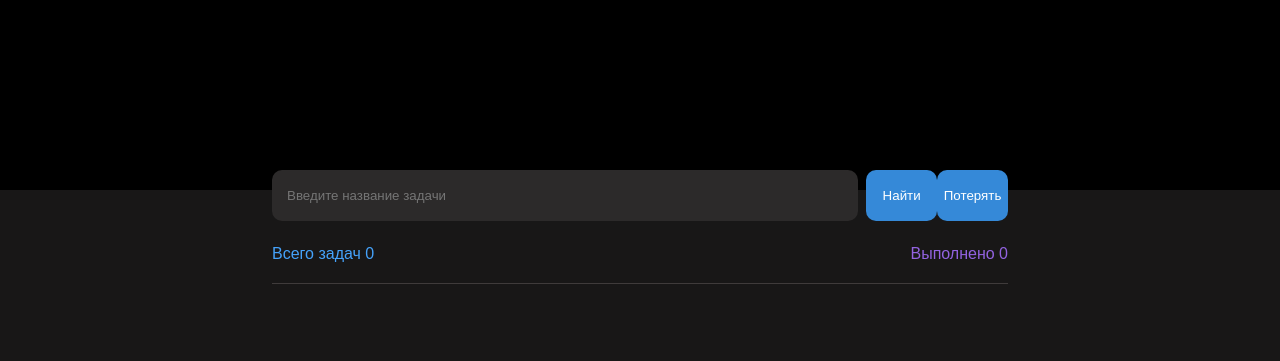
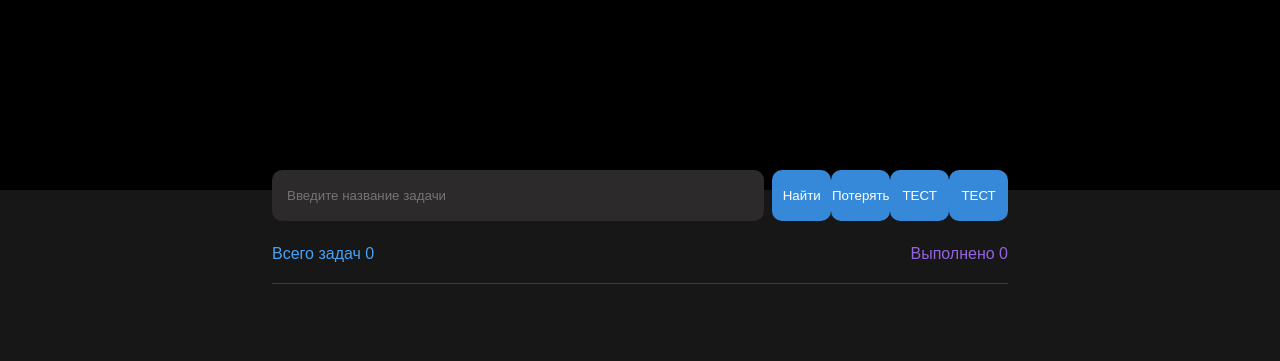
Before and after one commit to Iossi/Codesandbox, a website built with Parcel: page src/index.html in a window 1280 px wide. Shown: the part 10-371 px from the top of the page. Built offline with nearby package versions, Linux system fonts and the light colour scheme.

Commit message:
LUSTBUTTON

```diff
--- a/src/index.html
+++ b/src/index.html
@@ -16,6 +16,8 @@
 
         <button class="style-button">Найти</button>
         <button class="style-button">Потерять</button>
+        <button class="style-button">ТЕСТ</button>
+        <button class="style-button">ТЕСТ</button>
       </div>
       <div class="countersText">
         <p class="totalTasks" style="color: rgb(69, 162, 250);">
```
